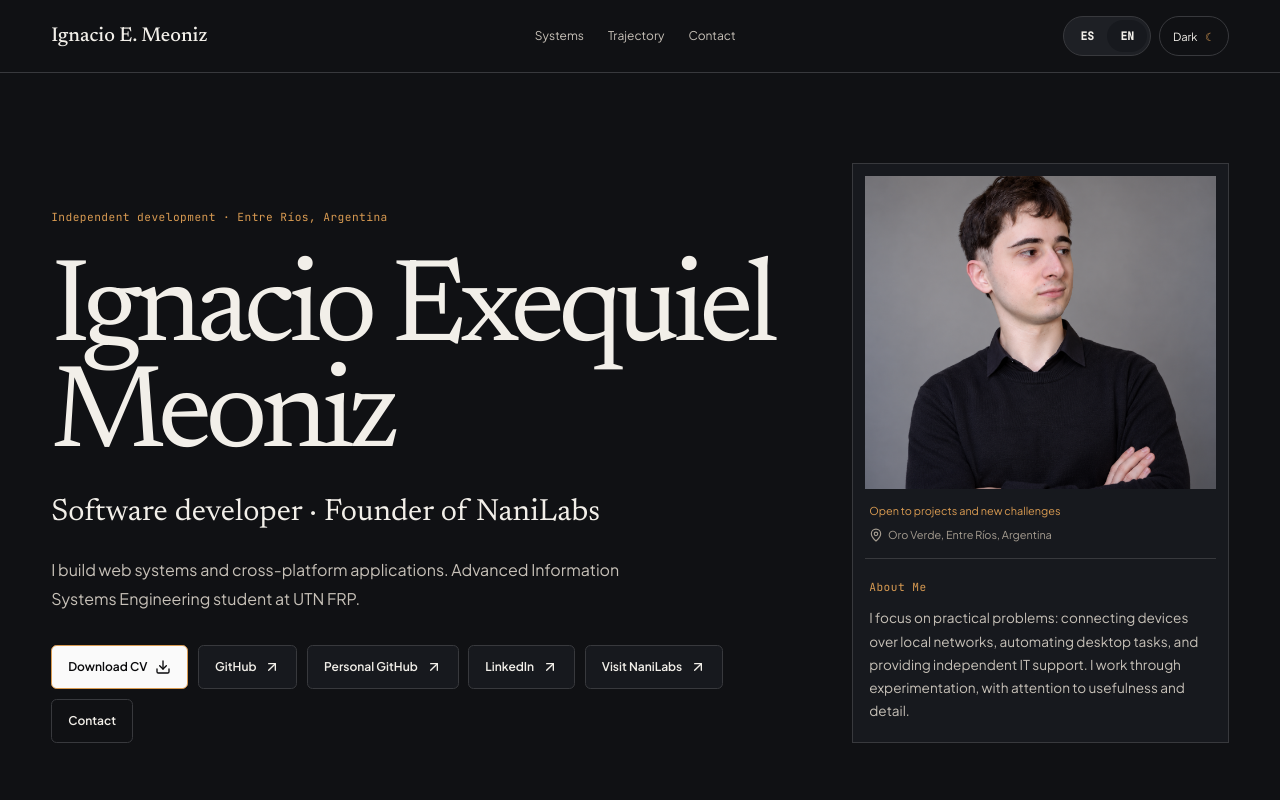
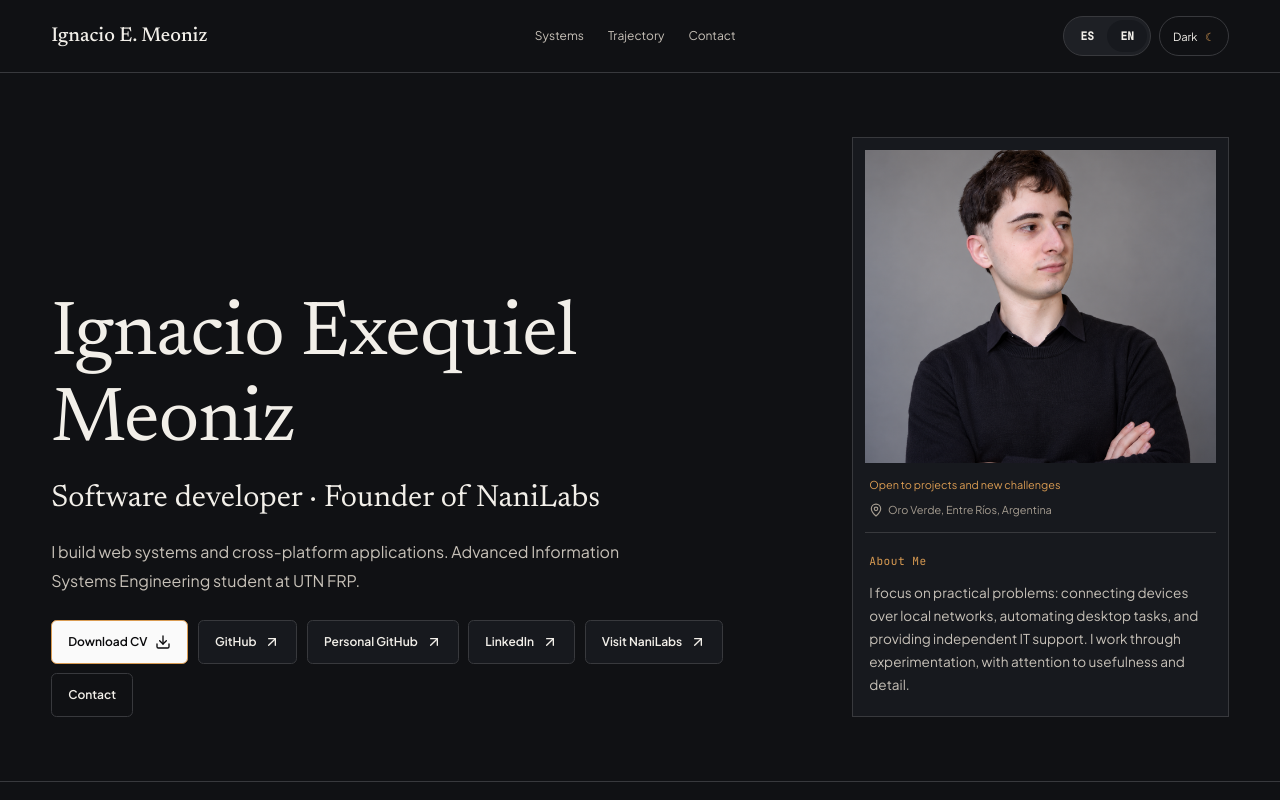
Before and after one commit to NaniLabs/personal-website, a React (Vite) app: page / in a window 1280 px wide. Shown: the top 800 px of the page. Built offline with nearby package versions, Linux system fonts and the light colour scheme.

Commit message:
fix(ui): fix hero name overlapping letters, remove kicker and update transparent favicon

```diff
--- a/src/components/sections/HeroSection.tsx
+++ b/src/components/sections/HeroSection.tsx
@@ -8,7 +8,6 @@ export function HeroSection({ portfolio }: { portfolio: PortfolioData }) {
   return <section id={sectionIds.about} className="hero-section">
     <div className="section-shell hero-layout">
       <div className="hero-copy">
-        <p className="hero-kicker">{portfolio.locale === 'es' ? 'Desarrollo independiente · Entre Ríos, Argentina' : 'Independent development · Entre Ríos, Argentina'}</p>
         <h1>{hero.name}</h1>
         <p className="hero-role">{hero.role}</p>
         <p className="hero-summary">{hero.summary}</p>
--- a/src/index.css
+++ b/src/index.css
@@ -18,14 +18,14 @@ button:active, .btn-primary:active, .btn-secondary:active, .btn-ghost:active { t
 .section-shell { width: 100%; max-width: 88rem; padding-inline: clamp(1.25rem, 4vw, 4rem); margin-inline: auto; }
 .editorial-section { padding-block: clamp(4rem, 8vw, 8rem); border-bottom: 1px solid var(--color-border); }
 .hero-section { border-bottom: 1px solid var(--color-border); }
-.hero-layout { display: grid; gap: 3rem; padding-block: clamp(3rem, 7vw, 7rem); align-items: end; }
+.hero-layout { display: grid; gap: 3rem; padding-block: clamp(2.5rem, 5vw, 5rem); align-items: end; }
 .hero-copy { max-width: 48rem; }
-.hero-kicker, .small-label { font-family: var(--font-mono); font-size: .7rem; line-height: 1.6; color: var(--color-accent); letter-spacing: .04em; }
-.hero-copy h1 { font-family: var(--font-display); font-size: clamp(4rem, 9.2vw, 9.5rem); font-weight: 400; line-height: .9; letter-spacing: -.055em; margin: 2rem 0 1.5rem; }
+.small-label { font-family: var(--font-mono); font-size: .7rem; line-height: 1.6; color: var(--color-accent); letter-spacing: .04em; }
+.hero-copy h1 { font-family: var(--font-display); font-size: clamp(2.5rem, 6vw, 5rem); font-weight: 400; line-height: 1.12; letter-spacing: -.01em; margin: 0 0 1rem; text-wrap: balance; }
 .hero-role { font-family: var(--font-display); font-size: clamp(1.5rem, 2.4vw, 2.25rem); line-height: 1.2; }
-.hero-summary { max-width: 39rem; color: var(--color-text-muted); line-height: 1.8; margin-top: 1.5rem; }
+.hero-summary { max-width: 39rem; color: var(--color-text-muted); line-height: 1.8; margin-top: 1.25rem; }
 .hero-actions, .tag-list, .filter-row, .inspector-links { display: flex; flex-wrap: wrap; gap: .6rem; }
-.hero-actions { margin-top: 2rem; }
+.hero-actions { margin-top: 1.5rem; }
 .profile-dossier { background: var(--color-bg-elevated); padding: .75rem; border: 1px solid var(--color-border); }
 .profile-dossier figure { margin: 0; } .profile-dossier img { width: 100%; aspect-ratio: 1.12; object-fit: cover; object-position: center 30%; }
 .profile-dossier figcaption { display: flex; justify-content: space-between; flex-wrap: wrap; gap: .5rem; padding: .9rem .25rem; font-size: .68rem; color: var(--color-text-subtle); }
```
Also changed, not shown: public/favicon.svg, public/og-cover.svg.
